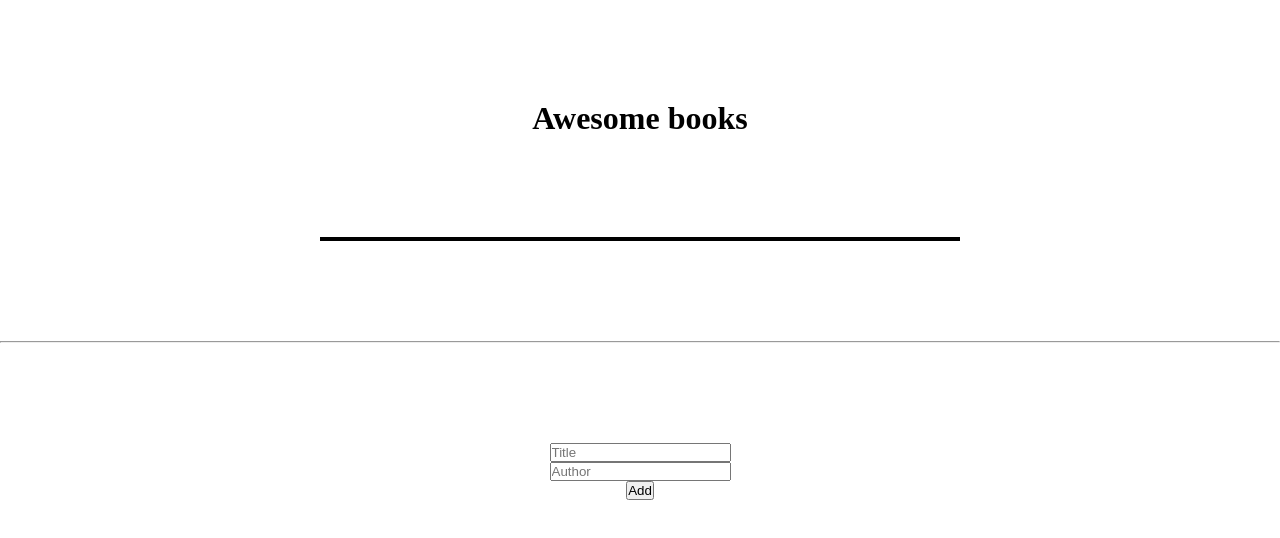
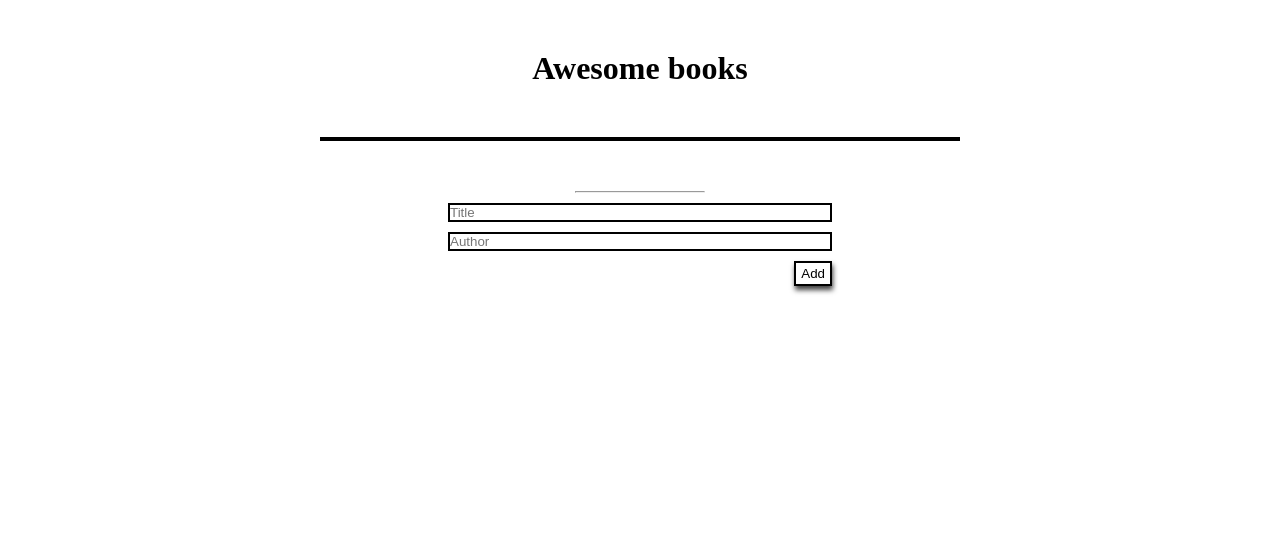
Before and after one commit to Jessemccallums/awesome_books, a website: page index.html in a window 1280 px wide. Drawn offline with Linux system fonts and the light colour scheme.

Commit message:
Style and position form elements

```diff
--- a/main.css
+++ b/main.css
@@ -1,7 +1,7 @@
 * {
-  box-sizing: border-box;
-  margin: 0;
-  padding: 0;
+    box-sizing: border-box;
+    margin: 0;
+    padding: 0;
 }
 
 
@@ -10,39 +10,74 @@
     flex-direction: column;
     border: 2px solid rgb(0, 0, 0);
     width: 50%;
+    margin: 50px auto;
 }
 
 .bookstyle {
     display: flex;
     flex-direction: row;
     justify-content: space-between;
-    align-content: center;
+    align-items: center;
+    padding: 15px 8px;
 }
 
-form,section,h1 {
+/* form,
+section,
+h1 {
     margin: 100px auto;
     width: 50%;
-}
+} */
+
+
 
 .bookstyle:nth-child(odd) {
     background: rgb(208, 208, 208);
-  }
+}
 
-.remove{
-    margin-right: 10px;
+.remove {
+    padding: 10px 8px;
     align-content: center;
     display: flex;
+    -webkit-box-shadow: 1px 4px 5px 0px rgba(0,0,0,0.75);
+    -moz-box-shadow: 1px 4px 5px 0px rgba(0,0,0,0.75);
+    box-shadow: 1px 4px 5px 0px rgba(0,0,0,0.75);
+    background-color: rgb(255, 255, 255);
+    border: 2px solid rgb(0, 0, 0);
+}
 
+.form1 {
+    display: flex;
+    flex-direction: column;
+    width: 30%;
+    margin: auto;
+    align-items:flex-end;
+    justify-content:space-evenly;
+}
+
+input {
+    width: 100%;
+    margin-bottom: 10px;
+    border: 2px solid rgb(0, 0, 0);
 }
 
 
-.form1{
-    display: flex;
-    flex-direction: column;
-    align-items: center;
-    align-content: center;
+
+#add-btn {
+    -moz-box-shadow: 1px 4px 5px 0px rgba(0,0,0,0.75);
+    box-shadow: 1px 4px 5px 0px rgba(0,0,0,0.75);
+    background-color: rgb(255, 255, 255);
+    border: 2px solid rgb(0, 0, 0);
+    padding: 3px 5px;
 }
 
-h1{
+h1 {
     text-align: center;
+    margin-top: 50px;
 }
+
+
+
+hr {
+    width: 130px;
+    margin: 10px auto;
+}
--- a/script.js
+++ b/script.js
@@ -95,7 +95,7 @@ class Book {
               <div class="bookstyle">
               <p>"${book.title}" by ${book.author}</p>
               <button class="remove" id="${book.id}">Remove</button>
-              <hr>
+
               </div>
             `;
         });
```
